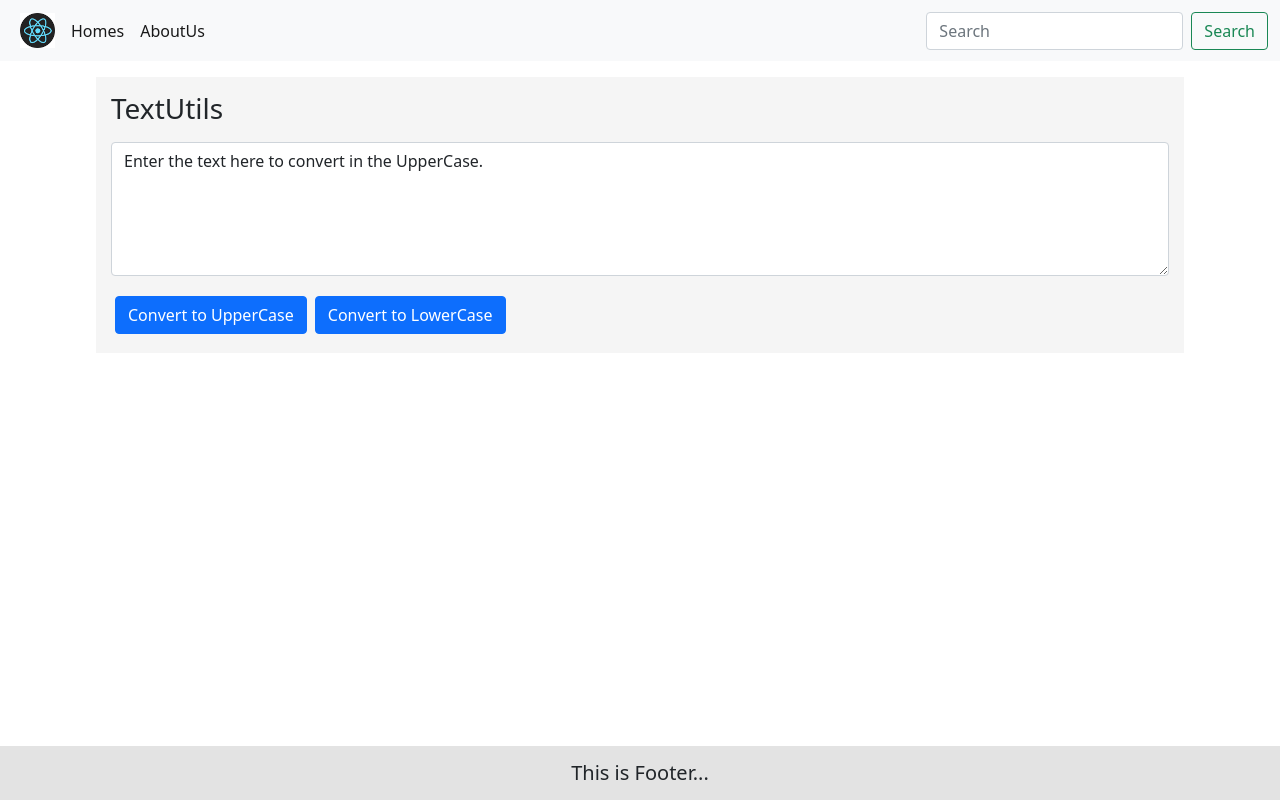
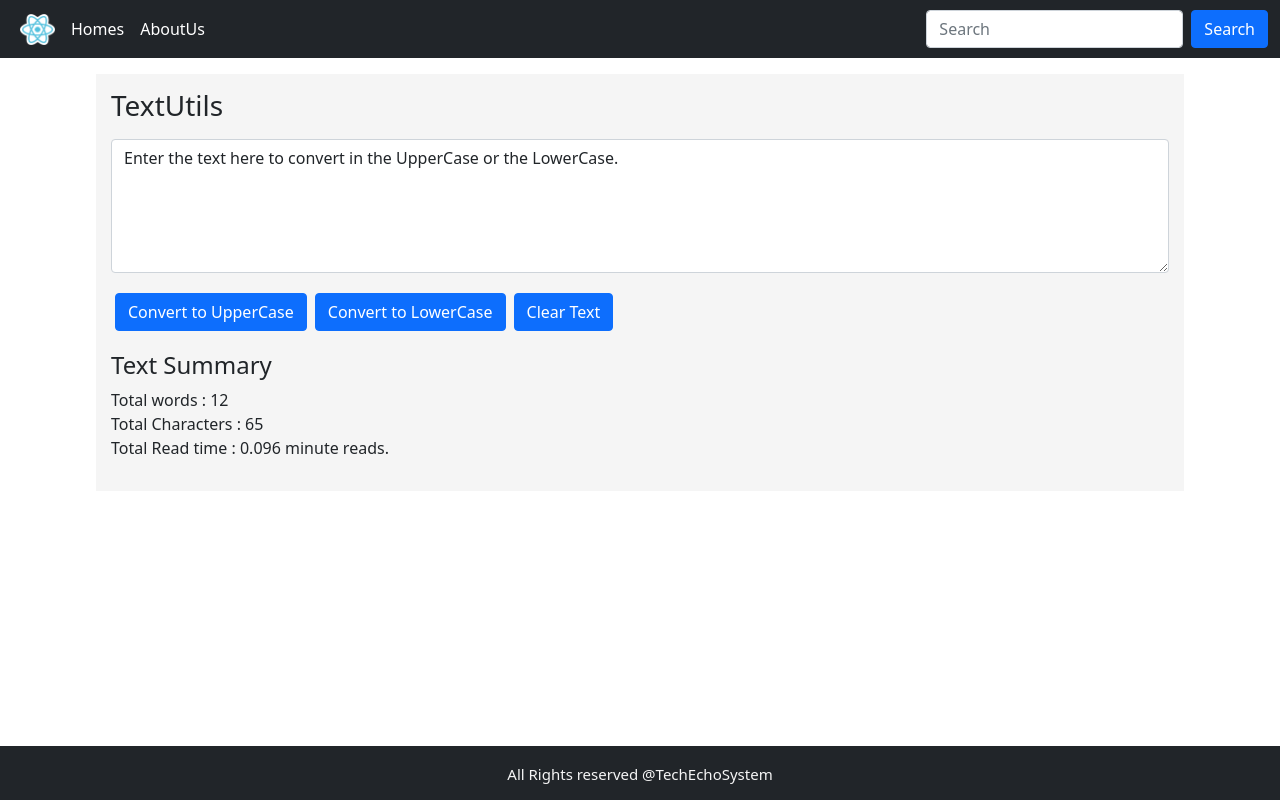
Before and after one commit to Rahulk1799/DemoReact, a React (Create React App) app: page / in a window 1280 px wide. Built offline with nearby package versions, Linux system fonts and the light colour scheme.

Commit message:
Footer size setting

```diff
--- a/src/App.js
+++ b/src/App.js
@@ -55,7 +55,7 @@ function App() {
 
     <>
       {/* <Navbar title="ReactJs" about="About Us" /> */}
-      <Navbar logoUrl="/download.png" about="AboutUs" />
+      <Navbar logoUrl="/logoReact.png" about="AboutUs" />
       <div style={{ display: "flex", flexDirection: "row", width: "100%" }}>
         {/* <Body /> */}
         <Routes>
--- a/src/components/Body/TextForm.js
+++ b/src/components/Body/TextForm.js
@@ -3,10 +3,10 @@ import React, { useState } from "react";
 export default function TextForm(props) {
   //State and hooks..
   const [data, setData] = useState(
-    "Enter the text here to convert in the UpperCase."
+    "Enter the text here to convert in the UpperCase or the LowerCase."
   );
   // text="Hello..."; Not allowed
-
+  //We need this hooks because we can not directly use the setData() method outside...
   // useEffect hooks
   // useEffect(() => {
   //   setData("Enter the text here");
@@ -20,8 +20,12 @@ export default function TextForm(props) {
     console.log("LowerCase Button is clicked..");
     setData(data.toLowerCase());
   }
+  const handleOnClick3 = () => {
+    console.log("Clear text button is clicked.");
+    setData("");
+  };
   function handleOnChange(e) {
-    console.log(e.target.value);
+    //console.log(e.target.value);
     setData(e.target.value);
   }
 
@@ -53,6 +57,22 @@ export default function TextForm(props) {
       <button className="btn btn-primary m-1" onClick={handleOnClick2}>
         Convert to LowerCase
       </button>
+      <button className="btn btn-primary m-1" onClick={handleOnClick3}>
+        Clear Text
+      </button>
+      <div className="summary my-3">
+        <h4>Text Summary</h4>
+        <p>
+          Total words : {data.split(" ").filter((e) => e.length > 0).length}
+          <br />
+          Total Characters : {data.length}
+          <br />
+          Total Read time :{" "}
+          {0.008 * data.split(" ").filter((e) => e.length > 0).length} minute
+          reads.
+          {/* Because A person can read 125 words in 1 minute. */}
+        </p>
+      </div>
     </div>
   );
 }
--- a/src/components/Footer.js
+++ b/src/components/Footer.js
@@ -3,7 +3,11 @@ import "./Footer.css";
 export default function Footer() {
   return (
     <footer>
-      <div className="hello">This is Footer...</div>
+      <div className="hello navbar-expand-lg navbar-dark bg-dark">
+        <span style={{ color: "whitesmoke", fontSize: "15px" }}>
+          All Rights reserved @TechEchoSystem
+        </span>
+      </div>
     </footer>
   );
 }
--- a/src/components/Navbars.js
+++ b/src/components/Navbars.js
@@ -10,7 +10,7 @@ export default function Navbar(props) {
   }
   return (
     //   <div>Hello this is New line...</div>;
-    <nav className="navbar navbar-expand-lg navbar-light bg-light">
+    <nav className="navbar navbar-expand-lg navbar-dark bg-dark">
       <div className="container-fluid">
         {/* <a className="navbar-brand" href="/"> */}
         <Link to={"/"} className="navbar-brand" style={{ margin: "0px 8px" }}>
@@ -55,7 +55,7 @@ export default function Navbar(props) {
               onChange={handle}
               value={data}
             />
-            <button className="btn btn-outline-success" type="submit">
+            <button className="btn btn-primary" type="submit">
               Search
             </button>
           </form>
```
Also changed, not shown: public/logoReact.png (added).
